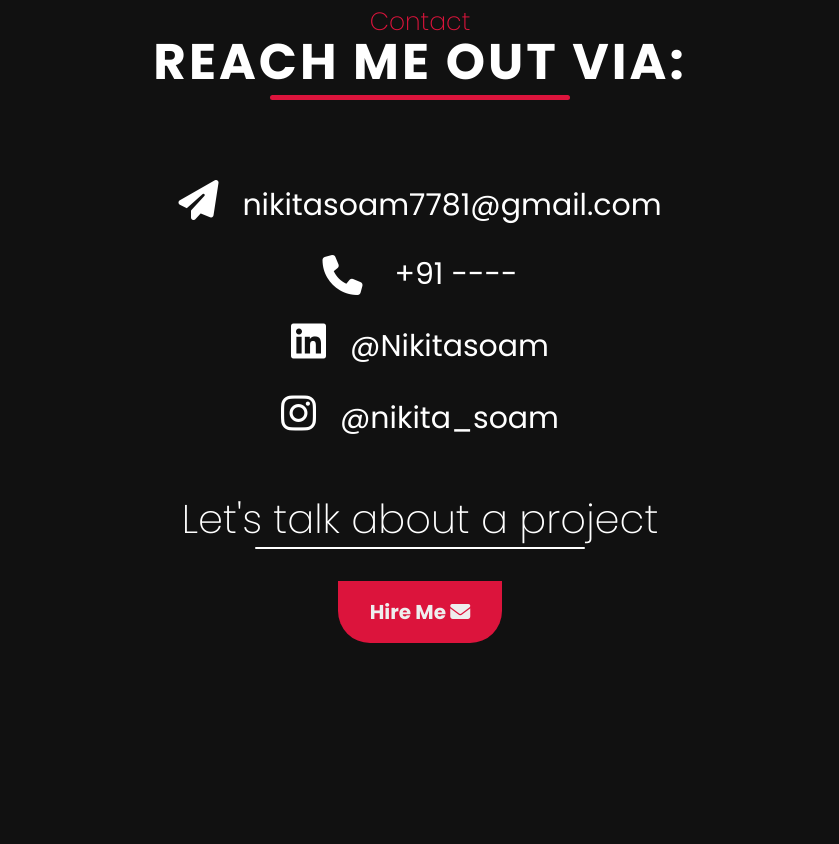
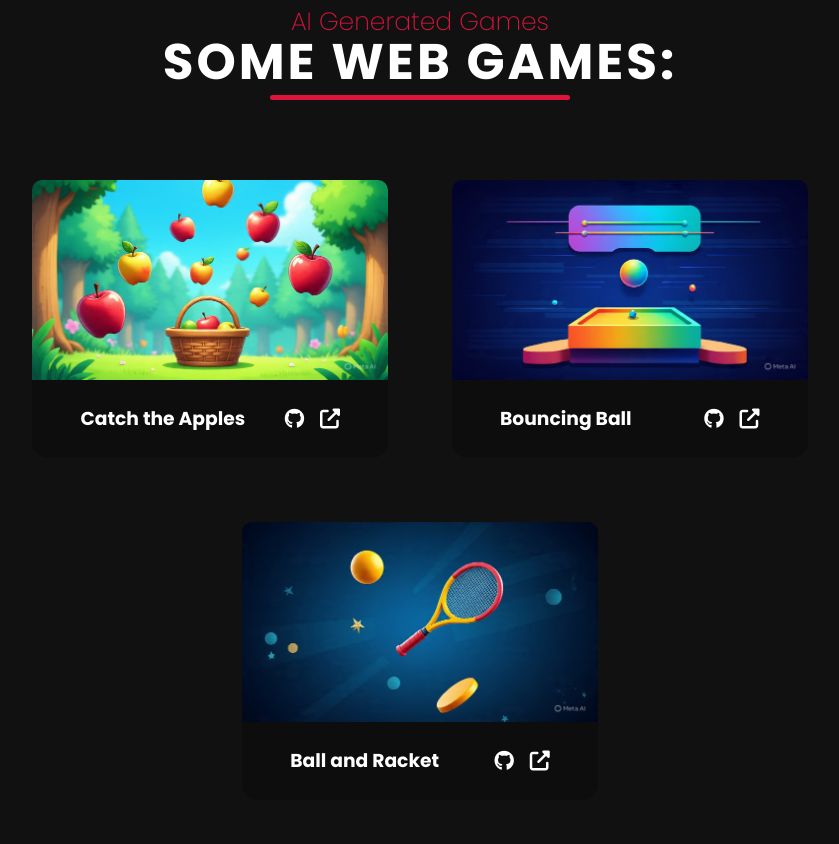
Before and after one commit to Nikitasoam7/Portfolio, a plain HTML site: page index.html in a window 1280 px wide. Shown: the part 2056-2900 px from the top of the page, without its empty margins (220-1059 px from the left). Before the commit the page ends 2779 px from the top, so only its background shows below. Drawn offline with Linux system fonts and the light colour scheme; a script that the page names is missing.

Commit message:
Add more Games

```diff
--- a/index.html
+++ b/index.html
@@ -147,6 +147,56 @@
       </div>
     </div>
 
+    <div class="projects-section" id="projects">
+      <div class="header">
+        <h3>AI Generated Games</h3>
+        <h1>Some Web Games:</h1>
+      </div>
+      <div class="wrapper">
+        <div class="project-card">
+          <div class="project-image-container">
+            <img class="project-image" src="assets/catchapples.jpeg" alt="Catch the Apples" />
+          </div>
+          <div class="project-content">
+            <h3>Catch the Apples</h3>
+            <div class="check-project">
+              <a href="https://github.com/Nikitasoam7/interactive-games/tree/main/catch-the-apples" target="_blank"><i class="fab fa-github"></i></a>
+              <a href="https://nikitasoam7.github.io/interactive-games/catch-the-apples/" target="_blank"
+                ><i class="fas fa-external-link-alt"></i
+              ></a>
+            </div>
+          </div>
+        </div>
+        <div class="project-card">
+          <div class="project-image-container">
+            <img class="project-image" src="assets/Bouncing ball points.jpeg" alt="Bouncing Ball" />
+          </div>
+          <div class="project-content">
+            <h3>Bouncing Ball</h3>
+            <div class="check-project">
+              <a href="https://github.com/Nikitasoam7/interactive-games/tree/main/bouncing-ball-game/bouncing-ball-collect-points" target="_blank"><i class="fab fa-github"></i></a>
+              <a href="https://nikitasoam7.github.io/interactive-games/bouncing-ball-game/bouncing-ball-collect-points/" target="_blank"
+                ><i class="fas fa-external-link-alt"></i
+              ></a>
+            </div>
+          </div>
+        </div>
+        <div class="project-card">
+          <div class="project-image-container">
+            <img class="project-image" src="assets/racket_and_ball_bouncing.jpeg" alt="Ball and Racket" />
+          </div>
+          <div class="project-content">
+            <h3>Ball and Racket</h3>
+            <div class="check-project">
+              <a href="https://github.com/Nikitasoam7/interactive-games/tree/main/bouncing-ball-game/bouncing-ball-racket-game" target="_blank"><i class="fab fa-github"></i></a>
+              <a href="https://nikitasoam7.github.io/interactive-games/bouncing-ball-game/bouncing-ball-racket-game/" target="_blank"
+                ><i class="fas fa-external-link-alt"></i
+              ></a>
+            </div>
+          </div>
+        </div>
+      </div>
+    </div>
     <div class="contact" id="contact">
       <div class="container">
         <div class="header">
```
Also changed, not shown: assets/Bouncing ball points.jpeg (added), assets/bouncing ball.jpeg (added), assets/catchapples.jpeg (added), assets/racket_and_ball_bouncing.jpeg (added).
